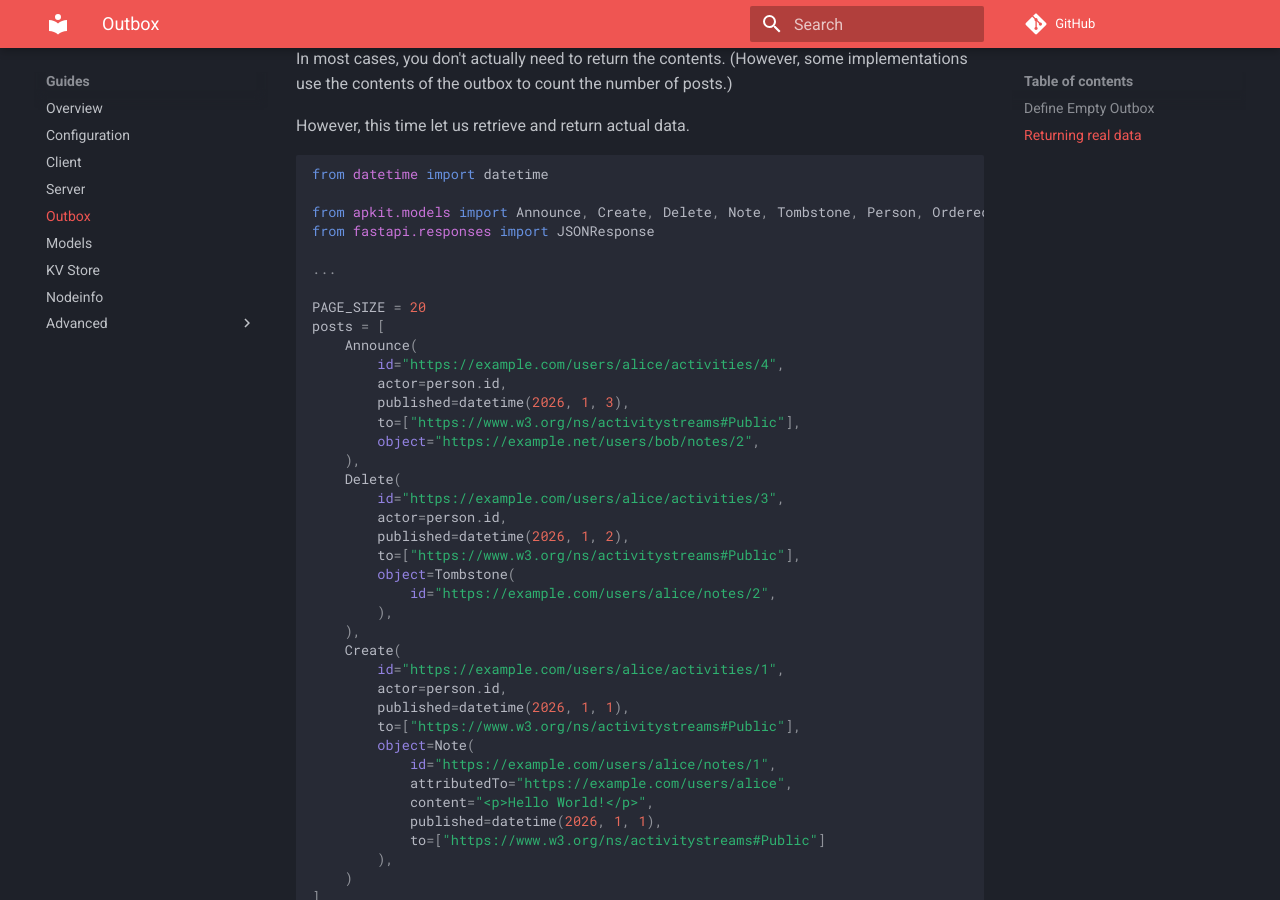
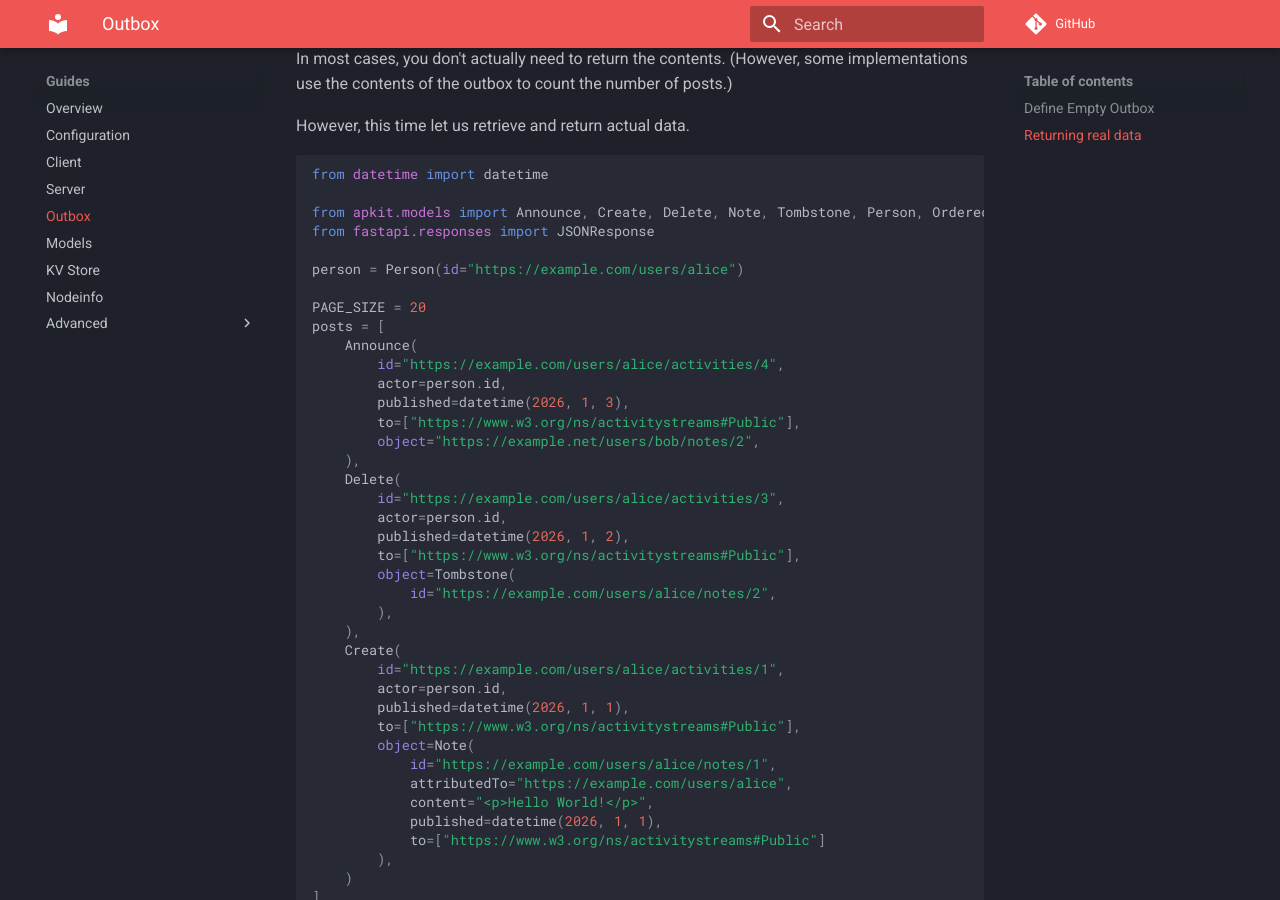
Before and after one commit to fedi-libs/apkit, an MkDocs documentation site: the page built from docs/guides/outbox.md, in a window 1280 px wide and 900 px high, scrolled down 1023 px. Built offline with MkDocs 1.6.1 and Material for MkDocs 9.7.7, drawn with Linux system fonts in a browser that asks for light colours; comment, search, counter and statistics services are not loaded.

Commit message:
docs: define person in real outbox example
Co-authored-by: gemini-code-assist[bot] <176961590+gemini-code-assist[bot]@users.noreply.github.com>

```diff
--- a/docs/guides/outbox.md
+++ b/docs/guides/outbox.md
@@ -48,7 +48,7 @@ from datetime import datetime
 from apkit.models import Announce, Create, Delete, Note, Tombstone, Person, OrderedCollection, OrderedCollectionPage
 from fastapi.responses import JSONResponse
 
-...
+person = Person(id="https://example.com/users/alice")
 
 PAGE_SIZE = 20
 posts = [
```
